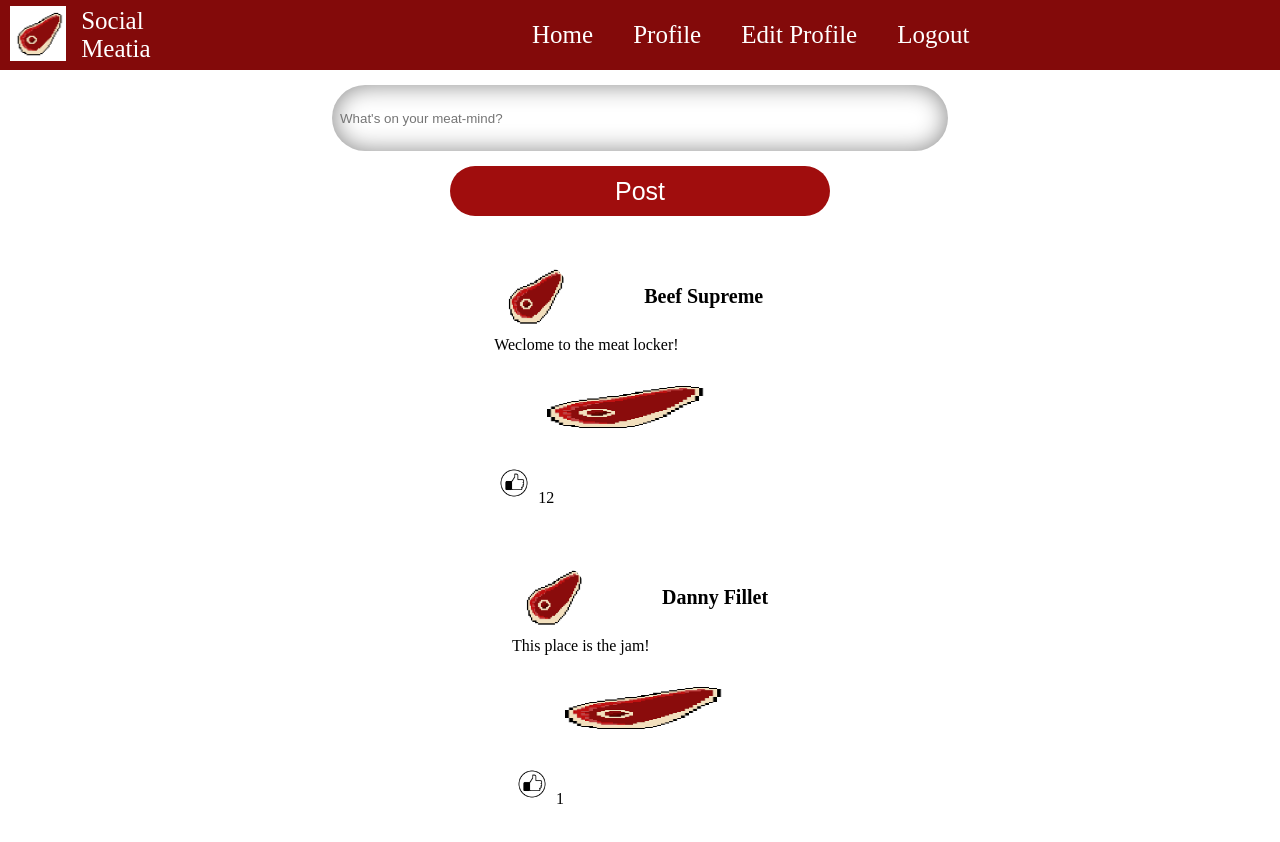
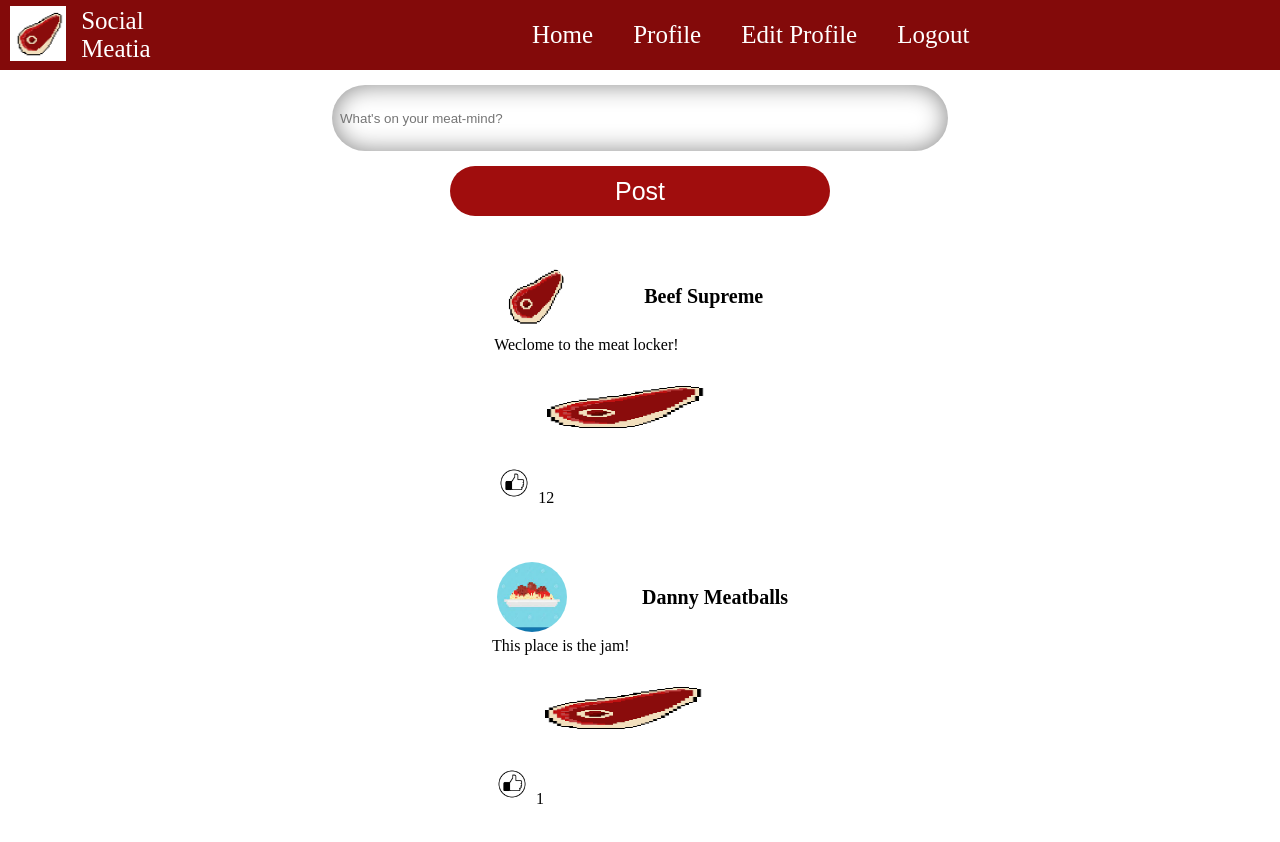
Before and after one commit to evannf/capstone_frontend, a React (Create React App) app: page / in a window 1280 px wide. Shown: the top 842 px of the page. Built offline with nearby package versions, Linux system fonts and the light colour scheme; no server answers.

Commit message:
post renders user profile instead of post profile

```diff
--- a/src/components/Post.js
+++ b/src/components/Post.js
@@ -1,16 +1,22 @@
 import React from 'react';
 import "../styles/post.css";
+import { Users } from "../mockData.js"
 
 function Post({ post }) {
-    console.log(post)
+
   return (
     <div className='post'>
         <div className='postContainer'>
             <div className='postHeader'>
-                <img className='profilePic' src={post.profilePic} alt='profile' />
+
+                <img className='profilePic'
+                    src={Users.filter((user) => user.id === post.userId)[0].profilePic}
+                    alt='profile' />
+
                 <span className='username'>
                     {post.username}
                 </span>
+
             </div>
             <div className='postBody'>
                 <span className='text'>
--- a/src/mockData.js
+++ b/src/mockData.js
@@ -9,7 +9,7 @@ export const Users = [
     {
         id: 2,
         username: "Danny Fillet",
-        profilePic: "assets/beef-supreme.png",
+        profilePic: "assets/danny-meatballs.jpeg",
         bio: "Best mate to Beef Supreme"
     }
 ]
@@ -19,7 +19,6 @@ export const Posts = [
         id: 1,
         userId: 1,
         username: "Beef Supreme",
-        profilePic: "assets/beef-supreme.png",
         body: "Weclome to the meat locker!",
         likes: 12
 
@@ -28,8 +27,7 @@ export const Posts = [
     {
         id: 2,
         userId: 2,
-        username: "Danny Fillet",
-        profilePic: "assets/beef-supreme.png",
+        username: "Danny Meatballs",
         body: "This place is the jam!",
         likes: 1
 
--- a/src/styles/post.css
+++ b/src/styles/post.css
@@ -28,7 +28,7 @@
 }
 
 .username {
-    font-size: 100px;
+    font-size: 30px;
     font-weight: 800;
 }
 
```
Also changed, not shown: public/assets/danny-meatballs.jpeg (added).
